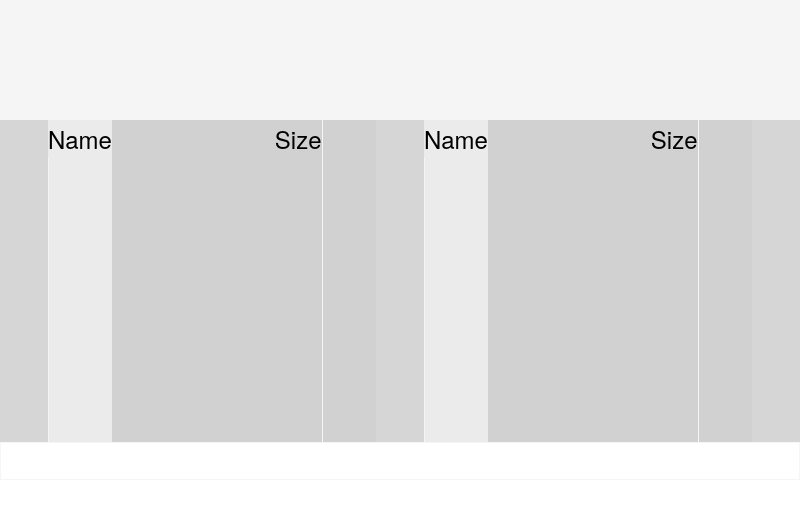
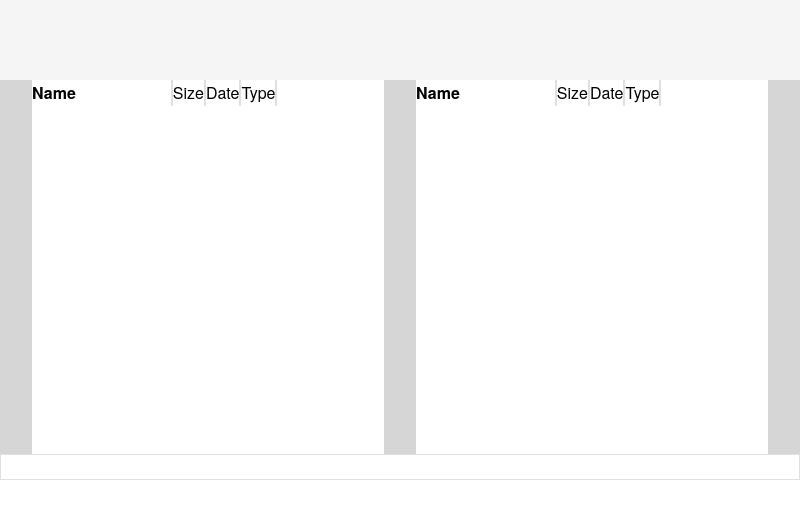
Before and after one commit to yanlinsun/onefilemanager, an Electron app: page index.html in a window 800 px wide. Drawn offline with Linux system fonts and the light colour scheme; no server answers.

Commit message:
layout tuning

```diff
--- a/index.css
+++ b/index.css
@@ -38,38 +38,49 @@
 }
 
 body {
-    font-size: 1.5em;
     line-height: 1.6;
     font-weight: 400;
     font-family: "Raleway", "HelveticaNeue", "Helvetica Neue", Helvetica, Arial, sans-serif;
     color: var(--color-font);
 
-    display: flex;
-    flex-flow: column;
     width: -webkit-fill-available;
     height: -webkit-fill-available;
     min-width: 640px;
     min-height: 480px;
 }
 
-section {
-    flex: auto;
-    display: flex;
+table {
+    border-spacing: 0px;
+    border-color: var(--color-border);
+    border: 0px;
 }
 
-.container {
+td {
+    border: 0px;
+}
+
+section, div {
+    flex: auto;
+}
+
+.full-width {
+    width: 100%;
+}
+
+.container-one-column {
+    display: flex;
+    flex-flow: column;
+}
+
+.container-one-row {
     display: flex;
     flex-flow: row;
 }
 
 .menu {
+    flex: none;
     background-color: var(--color-g2);
-    max-height: 5em;
-}
-
-.main {
-    flex-flow: row;
-    background-color: var(--color-g1);
+    height: 5em;
 }
 
 .status {
@@ -79,8 +90,11 @@ section {
 }
 
 .window {
-    flex-flow: row;
-    background-color: var(--color-g7);
+    overflow: hidden;
+}
+
+.scrollable {
+    overflow: auto;
 }
 
 .bar {
@@ -94,31 +108,26 @@ section {
     max-width: 2em;
 }
 
-.file_container {
-    display: border-box;
-    overflow-y: auto;
-    background-color: var(--color-g9);
+.file-container {
 }
 
-.file_list {
-    background-color: var(--color-g4);
-    overflow-x: hidden;
-    min-width: fit-content;
+.file-name {
+    min-width: 40px;
+    max-width: 40%;
 }
 
-.file_attr {
-    background-color: var(--color-g5);
+.file-attr {
     overflow-x: auto;
+    min-width: 120px;
+    max-width: 60%;
 }
 
 .item,
 .header {
     flex: none;
-    width: -webkit-fill-available;
-    max-height: 1em + 4px;
-    padding: 0 2px;
-    text-align: center;
+    min-height: fit-content;
     vertical-align: middle;
+    white-space: nowrap;
 }
 
 .header {
@@ -128,10 +137,31 @@ section {
 
 .header span {
     cursor: hand;
+    margin: 2 0px;
+    word-wrap: nowrap;
 }
 
-.file_attr td {
-    border-right: 1px solid var(--color-border);
+.file-attr table {
+    flex: none;
+    padding: 0px;
+    width: 100%;
+    height: 100%;
+}
+
+.fix-header tbody {
+    display: block;
+    overflow: auto;
+    height: 100%;
+}
+
+.file-attr thead tr {
+    display: block;
+    width: 100%;
+}
+
+.file-attr td {
+    border-right: 2px solid var(--color-border);
+    white-space: nowrap;
 }
 
 .align-right {
@@ -140,10 +170,11 @@ section {
 
 .divider {
     flex: none;
-    width: 1px;
-    height: -webkit-fill-available;
-    cursor: move;
+    width: 2px;
+    height: 100%;
+    cursor: col-resize;
     background-color: var(--color-border);
+    float: right;
 }
 
 .sort-icon {
@@ -169,5 +200,5 @@ section {
     --color-g9:     hsl(0,0%,82%);
 
     --color-font:   hsl(0,0%,0%);
-    --color-border: hsl(0,0%,96%);
+    --color-border: hsl(0,0%,88%);
 }
--- a/index.html
+++ b/index.html
@@ -5,30 +5,30 @@
     <link href="index.css" rel="stylesheet" type="text/css"></link>
     <title>One File Manager</title>
   </head>
-  <body>
-      <section class="menu">
+  <body class="container-one-column">
+      <section class="menu container-one-row">
       </section>
-      <section class="main">
-          <section class="window">
-              <section class="bar">
+      <section class="window container-one-row">
+          <section class="window container-one-row">
+              <section class="bar container-one-column">
               </section>
-              <section class="file_container">
+              <section class="file-container window container-one-row">
               </section>
           </section>
-          <section class="bar minimized">
+          <section class="bar minimized container-one-column">
           </section>
-          <section class="window">
-              <section class="file_container">
+          <section class="window container-one-row">
+              <section class="file-container window container-one-row">
               </section>
-              <section class="bar">
+              <section class="bar container-one-column">
               </section>
           </section>
       </section>
-      <section class="status">
+      <section class="status container-one-row">
       </section>
-    <script>
+  </body>
+  <script>
       // You can also require other files to run in this process
-      require('./renderer.js')
-    </script>
-  </body>
+    require('./renderer.js')
+  </script>
 </html>
--- a/ofm/view/File.js
+++ b/ofm/view/File.js
@@ -26,7 +26,7 @@ class File {
                 console.error(err);
             } else {
                 this.size = stats.size;
-                this.date = new Date(stats.ctimeMs).toISOString();
+                this.date = new Date(stats.ctimeMs).toLocaleString();
                 this.type = this.determineType(stats);
                 this.view.showFile(this);
             }
--- a/ofm/view/ListView.js
+++ b/ofm/view/ListView.js
@@ -19,20 +19,25 @@ class ListView {
     }
 
     createUI(p) {
-        this.createList(p);
-        this.createAttr(p);
+        let c = document.createElement("div");
+        c.classList.add("file-name");
+        c.classList.add("container-one-column");
+        this.createList(c);
+        p.appendChild(c);
+
+        c = document.createElement("div");
+        c.classList.add("file-attr");
+        c.classList.add("container-one-column");
+        p.appendChild(c);
+        this.createAttr(c);
     }
 
     createList(p) {
+        this.createHeader(p, "Name");
+
         let c = document.createElement("div");
         c.classList.add("file_list");
-        p.appendChild(c);
-        p = c;
-
-        this.createHeader(p, "Name");
-
-        c = document.createElement("div");
-        c.classList.add("container");
+        c.classList.add("container-one-column");
         p.appendChild(c);
 
         this.list = c;
@@ -40,21 +45,38 @@ class ListView {
 
     createAttr(p) {
         let c = document.createElement("div");
-        c.classList.add("file_attr");
-        p.appendChild(c);
-        c = document.createElement("div");
-        c.classList.add("container");
-        // TODO i18n
-        this.createHeader(c, "Size");
-        this.createHeader(c, "Date");
-        this.createHeader(c, "Type");
+//        c.classList.add("header");
+//        c.classList.add("container-one-row");
+//        // TODO i18n
+//        this.createHeader(c, "Size");
+//        this.createHeader(c, "Date");
+//        this.createHeader(c, "Type");
+//        p.appendChild(c);
+//
+//        c = document.createElement("div")
+//        c.classList.add("scrollable");
+//        p.appendChild(c);
+//        p = c;
+//
+        c = document.createElement("table");
         p.appendChild(c);
 
-        c = document.createElement("table");
-//        c.classList.add("container");
-        p.appendChild(c);
+        let thead = c.createTHead();
+        let tbody = c.createTBody();
 
-        this.attr = c;
+        c = thead.insertRow();
+        p = c;
+        c = p.insertCell();
+        c.innerText = "Size";
+        c = p.insertCell();
+        c.innerText = "Date";
+        c = p.insertCell();
+        c.innerText = "Type";
+
+//        c.classList.add("full-width");
+//        p.appendChild(c);
+
+        this.attr = tbody;
     }
 
     createHeader(p, name) {
@@ -63,6 +85,7 @@ class ListView {
         c.onclick = () => this.sort(name);
         c.asc = undefined;
         p.appendChild(c);
+        p = c;
 
         c = document.createElement("span")
         c.innerText = name;
@@ -97,7 +120,7 @@ class ListView {
         this.createName(f.name);
         let row = this.attr.insertRow();
         this.createItem(row, f.size);
-        this.createItem(row, f.ctime);
+        this.createItem(row, f.date);
         this.createItem(row, f.type);
     }
 
--- a/renderer.js
+++ b/renderer.js
@@ -7,7 +7,7 @@ const LocalFileSystem = require('./ofm/fs/LocalFileSystem.js');
 const ListView = require('./ofm/view/ListView.js');
 
 function init() {
-    let containers = document.querySelectorAll(".file_container")
+    let containers = document.querySelectorAll(".file-container")
 
     new ListView(new LocalFileSystem(), containers[0]).showDefaultDir();
     new ListView(new LocalFileSystem(), containers[1]).showDefaultDir();
```
